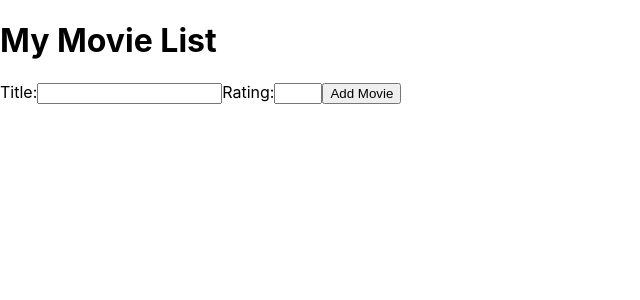
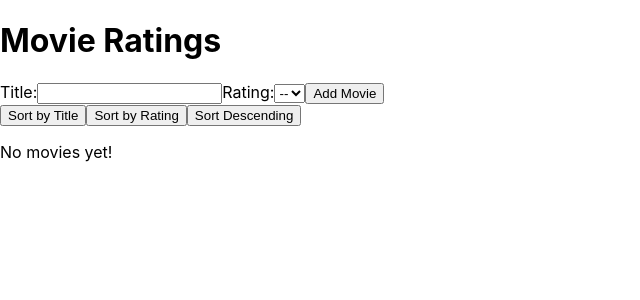
Before and after one commit to jakobw98/movie-list, a React (Create React App) app: page / in a window 1280 px wide. Shown: the top 300 px of the page, without its empty margins (0-640 px from the left). Built offline with nearby package versions, Linux system fonts and the light colour scheme.

Commit message:
Made changes to index.js, added sorting buttons

```diff
--- a/src/index.js
+++ b/src/index.js
@@ -2,13 +2,17 @@ import React, { useState } from 'react';
 import ReactDOM from 'react-dom';
 import './index.css';
 
-function App() {
+const App = () => {
   // State for keeping track of movie data
   const [movies, setMovies] = useState([]);
 
   // State for input form values
   const [title, setTitle] = useState('');
   const [rating, setRating] = useState('');
+
+  // State for sorting
+  const [sortBy, setSortBy] = useState('title'); // 'title' or 'rating'
+  const [sortOrder, setSortOrder] = useState('asc'); // 'asc' or 'desc'
 
   // Function to handle form submission
   const handleSubmit = (event) => {
@@ -29,23 +33,40 @@ function App() {
     // Add new movie to array of movies
     setMovies([...movies, newMovie]);
 
-    // Reset form values
+    // Reset input form values
     setTitle('');
     setRating('');
   };
 
-  // Function to handle movie deletion
-  const handleDelete = (index) => {
-    // Create new array without deleted movie
-    const newMovies = movies.filter((movie, i) => i !== index);
+  // Function to render movie list
+  const renderMovieList = () => {
+    const sortedMovies = [...movies].sort((a, b) => {
+      const keyA = sortBy === 'title' ? a.title : a.rating;
+      const keyB = sortBy === 'title' ? b.title : b.rating;
+      if (sortOrder === 'asc') {
+        return keyA.localeCompare(keyB);
+      } else {
+        return keyB.localeCompare(keyA);
+      }
+    });
 
-    // Update state with new array of movies
-    setMovies(newMovies);
+    return (
+      <ul>
+        {sortedMovies.map((movie, index) => (
+          <li key={index}>
+            {movie.title}{' '}
+            {Array(parseInt(movie.rating)).fill().map((_, i) => (
+              <span key={i}>&#9733;</span>
+            ))}
+          </li>
+        ))}
+      </ul>
+    );
   };
 
   return (
-    <div>
-      <h1>My Movie List</h1>
+    <div className="App">
+      <h1>Movie Ratings</h1>
       <form onSubmit={handleSubmit}>
         <label>
           Title:
@@ -53,20 +74,27 @@ function App() {
         </label>
         <label>
           Rating:
-          <input type="number" min="1" max="5" value={rating} onChange={(event) => setRating(event.target.value)} />
+          <select value={rating} onChange={(event) => setRating(event.target.value)}>
+            <option value="">--</option>
+            <option value="1">1</option>
+            <option value="2">2</option>
+            <option value="3">3</option>
+            <option value="4">4</option>
+            <option value="5">5</option>
+          </select>
         </label>
         <button type="submit">Add Movie</button>
       </form>
-      <ul>
-        {movies.map((movie, index) => (
-          <li key={index}>
-            {movie.title} {Array(movie.rating).fill().map((_, i) => <span key={i}>&#9733;</span>)}
-            <button onClick={() => handleDelete(index)}>X</button>
-          </li>
-        ))}
-      </ul>
+      <div>
+        <button onClick={() => setSortBy('title')}>Sort by Title</button>
+        <button onClick={() => setSortBy('rating')}>Sort by Rating</button>
+        <button onClick={() => setSortOrder(sortOrder === 'asc' ? 'desc' : 'asc')}>
+          {sortOrder === 'asc' ? 'Sort Descending' : 'Sort Ascending'}
+        </button>
+      </div>
+      {movies.length > 0 ? renderMovieList() : <p>No movies yet!</p>}
     </div>
   );
-}
+};
 
 ReactDOM.render(<App />, document.getElementById('root'));
```
